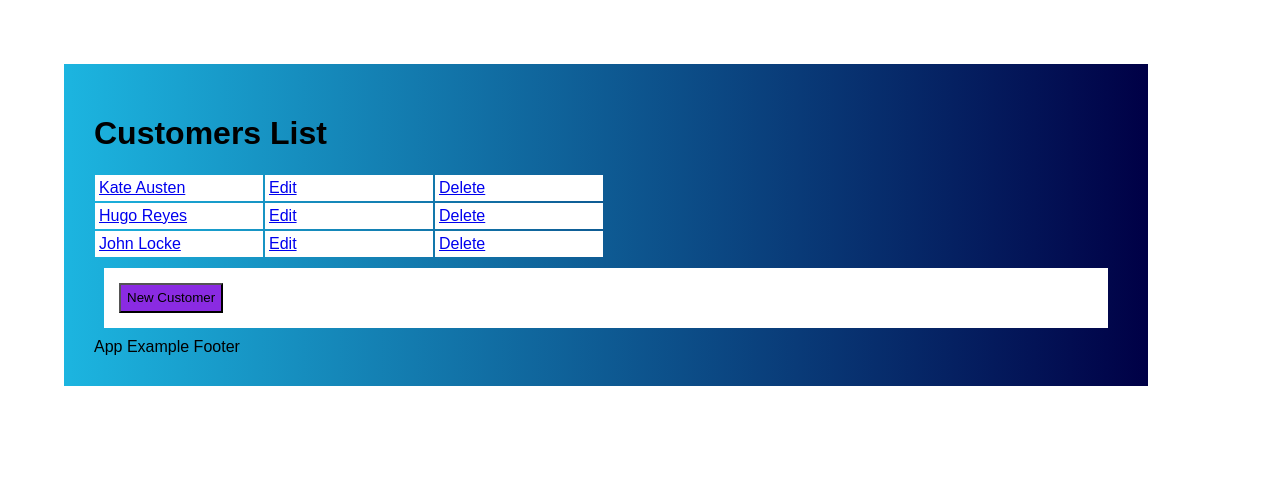
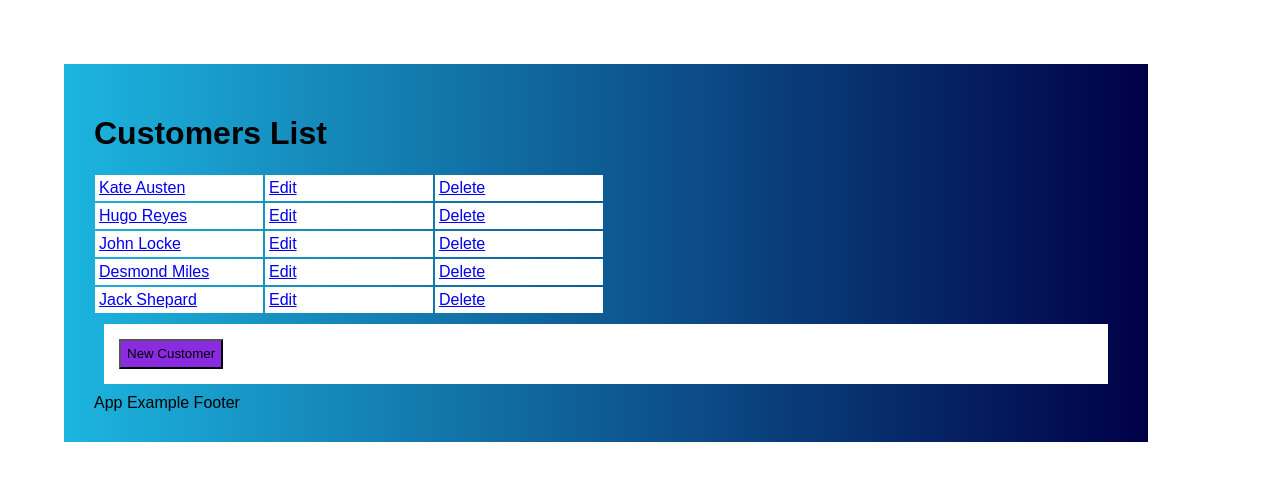
Before and after one commit to danielhumgon/customers-app, a React (Create React App) app: page /customers in a window 1280 px wide. Shown: the top 480 px of the page. Built offline with nearby package versions, Linux system fonts and the light colour scheme; data requests are answered from the project's data file.

Commit message:
added insert customer

```diff
--- a/db.json
+++ b/db.json
@@ -17,6 +17,18 @@
       "dni": "17345777",
       "name": "John Locke",
       "age": 60
+    },
+    {
+      "name": "Desmond Miles",
+      "dni": "24777512",
+      "age": 33,
+      "id": "Bb__l6T"
+    },
+    {
+      "name": "Jack Shepard",
+      "dni": "12378444",
+      "age": 35,
+      "id": "qptMYcF"
     }
   ],
   "posts": [
--- /dev/null
+++ b/src/actions/insertCustomer.js
@@ -0,0 +1,7 @@
+import { createAction } from 'redux-actions';
+import { INSERT_CUSTOMER } from '../constants';
+import { apiPost } from '../api';
+import { urlCustomers } from "../api/urls";
+
+export const insertCustomer = createAction(INSERT_CUSTOMER,
+    customer => apiPost(urlCustomers, customer)() );
--- a/src/api/index.js
+++ b/src/api/index.js
@@ -6,4 +6,11 @@ export const apiPut = (url, id, obj) => () =>
         method: 'PUT',
         body: JSON.stringify(obj),
         headers: new Headers({ 'Content-type': 'application/json' })
-    }).then(v => v.json())
+    })
+
+export const apiPost = (url, obj) => () =>
+    fetch(`${url}`, {
+        method: 'POST',
+        body: JSON.stringify(obj),
+        headers: new Headers({ 'Content-type': 'application/json' })
+    })
--- a/src/constants/index.js
+++ b/src/constants/index.js
@@ -1,3 +1,4 @@
 
 export const FETCH_CUSTOMERS = 'FETCH_CUSTOMERS';
 export const UPDATE_CUSTOMER = 'UPDATE_CUSTOMER';
+export const INSERT_CUSTOMER = 'INSERT_CUSTOMER';
--- a/src/containers/CustomersContainer.js
+++ b/src/containers/CustomersContainer.js
@@ -12,7 +12,9 @@ import { getCustomers } from '../selectors/customers';
 class CustomersContainer extends Component {
 
     componentDidMount() {
-        this.props.fetchCustomers();
+
+            this.props.fetchCustomers();
+
     }
 
 
--- a/src/containers/NewCustomerContainer.js
+++ b/src/containers/NewCustomerContainer.js
@@ -3,16 +3,17 @@ import { withRouter } from 'react-router-dom';
 import AppFrame from '../components/AppFrame';
 import CustomerEdit from '../components/CustomerEdit';
 import { connect } from 'react-redux';
+import { insertCustomer } from './../actions/insertCustomer';
 import PropTypes from 'prop-types';
 
 class NewCustomerContainer extends Component {
 
-    handleSubmit = () => {
-
+    handleSubmit = values => {
+       return this.props.insertCustomer(values);
     }
 
     handleOnSubmitSuccess = () => {
-
+        this.props.history.goBack();
     }
 
     handleOnBack = () => {
@@ -37,7 +38,7 @@ class NewCustomerContainer extends Component {
 }
 
 NewCustomerContainer.propTypes = {
-
+    insertCustomer: PropTypes.func.isRequired,
 };
 
-export default withRouter(connect(null,null)(NewCustomerContainer));
+export default withRouter(connect(null, { insertCustomer })(NewCustomerContainer));
--- a/src/reducers/customers.js
+++ b/src/reducers/customers.js
@@ -1,6 +1,8 @@
 import { handleActions } from 'redux-actions';
 import { FETCH_CUSTOMERS } from "../constants";
 
+
 export const customers = handleActions({
     [FETCH_CUSTOMERS]: (state, action) => [ ...action.payload],
+
 }, []);
```
